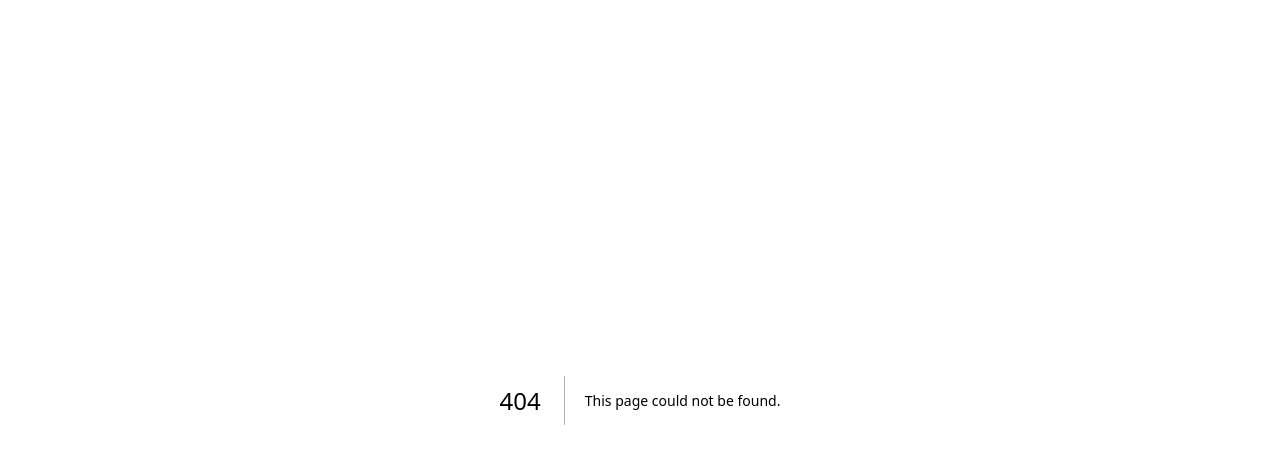
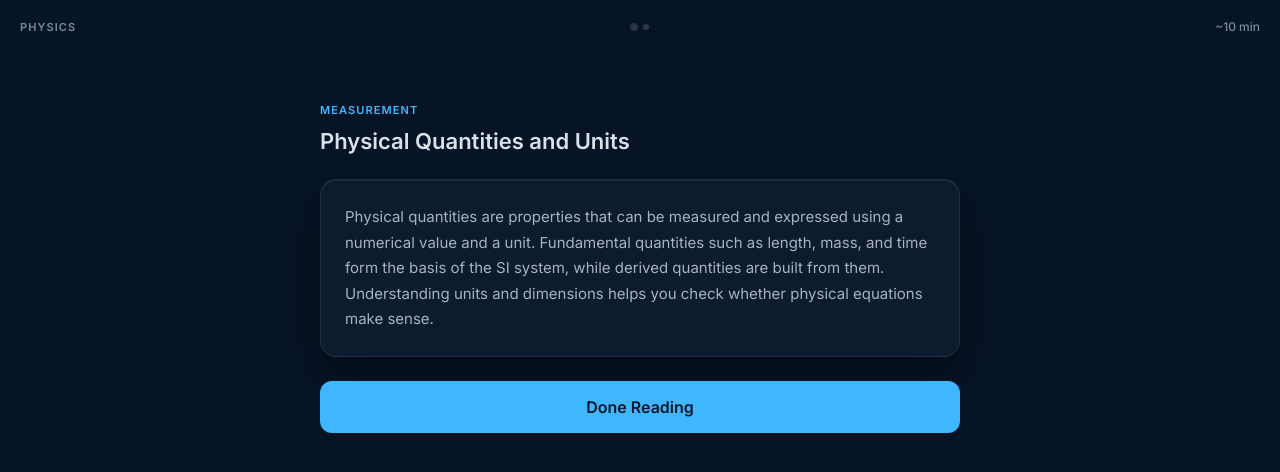
Before and after one commit to examforge99/examlogic, a Next.js app: page /prototypes/read-session in a window 1280 px wide. Before the commit this address had no page. Shown: the top 472 px of the page. Built offline with nearby package versions, Linux system fonts and the light colour scheme.

Commit message:
Add ReadSession prototype page

```diff
--- /dev/null
+++ b/src/app/prototypes/read-session/page.tsx
@@ -0,0 +1,75 @@
+import ReadSession from '@/components/ReadSession';
+import type { NBAOutput } from '@/lib/nba/types';
+
+const schedule: NBAOutput[] = [
+  {
+    subject_id: 'physics',
+    topic_id: 'measurement',
+    concept_window_id: 'measurement-physical-quantities',
+    concept_name: 'Physical Quantities and Units',
+    concept_progression_order: 1,
+    action_type: 'READ',
+    phase: 'HABIT_BUILDING',
+    message: 'Start here — read through Physical Quantities and Units first.',
+    concept_description:
+      'Physical quantities are properties that can be measured and expressed using a numerical value and a unit. Fundamental quantities such as length, mass, and time form the basis of the SI system, while derived quantities are built from them. Understanding units and dimensions helps you check whether physical equations make sense.',
+    estimated_minutes: 10,
+    time_boundary_reached: false,
+    topic_concept_boundary_reached: false,
+    continuation_available: true,
+    subject_exhausted: false,
+    next_transition: null,
+  },
+  {
+    subject_id: 'physics',
+    topic_id: 'measurement',
+    concept_window_id: 'measurement-dimensions',
+    concept_name: 'Dimensions and Dimensional Analysis',
+    concept_progression_order: 2,
+    action_type: 'READ',
+    phase: 'HABIT_BUILDING',
+    message: 'Start here — read through Dimensions and Dimensional Analysis first.',
+    concept_description:
+      'Dimensions describe the physical nature of a quantity in terms of fundamental quantities. Dimensional analysis can be used to test equations, derive relationships, and convert between compatible units.',
+    estimated_minutes: 8,
+    time_boundary_reached: false,
+    topic_concept_boundary_reached: true,
+    continuation_available: true,
+    subject_exhausted: false,
+    next_transition: null,
+  },
+  {
+    subject_id: 'chemistry',
+    topic_id: 'atomic-structure',
+    concept_window_id: 'atomic-structure-electrons',
+    concept_name: 'Electronic Structure',
+    concept_progression_order: 1,
+    action_type: 'READ',
+    phase: 'HABIT_BUILDING',
+    message: 'Start here — read through Electronic Structure first.',
+    concept_description:
+      'The arrangement of electrons in an atom determines many of its chemical properties. Electron shells, subshells, and orbitals provide a framework for understanding atomic structure and periodic trends.',
+    estimated_minutes: 9,
+    time_boundary_reached: false,
+    topic_concept_boundary_reached: false,
+    continuation_available: true,
+    subject_exhausted: false,
+    next_transition: null,
+  },
+];
+
+export default function ReadSessionPrototypePage() {
+  return (
+    <ReadSession
+      schedule={schedule}
+      subjectNames={{
+        physics: 'Physics',
+        chemistry: 'Chemistry',
+      }}
+      topicNames={{
+        measurement: 'Measurement',
+        'atomic-structure': 'Atomic Structure',
+      }}
+    />
+  );
+}
```
